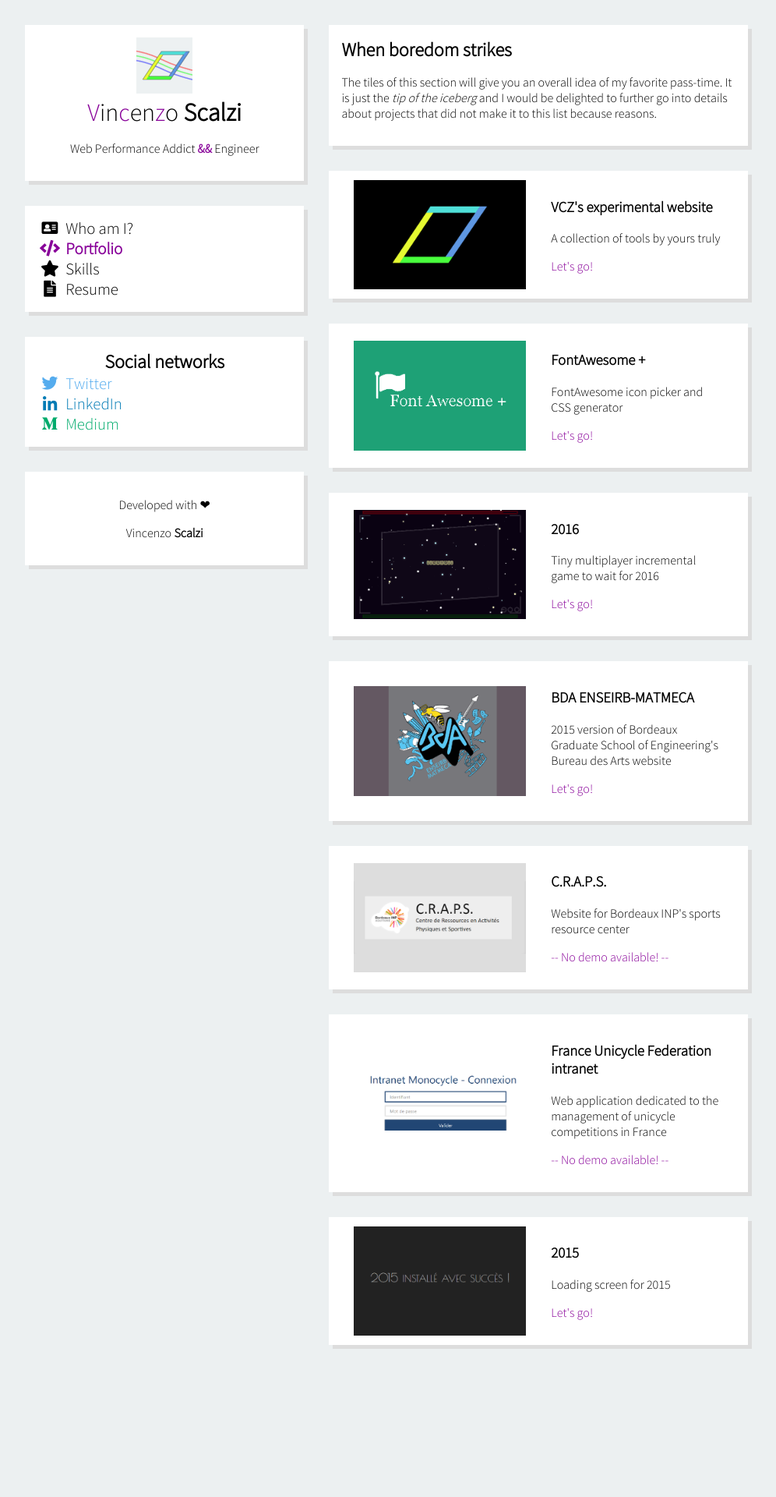
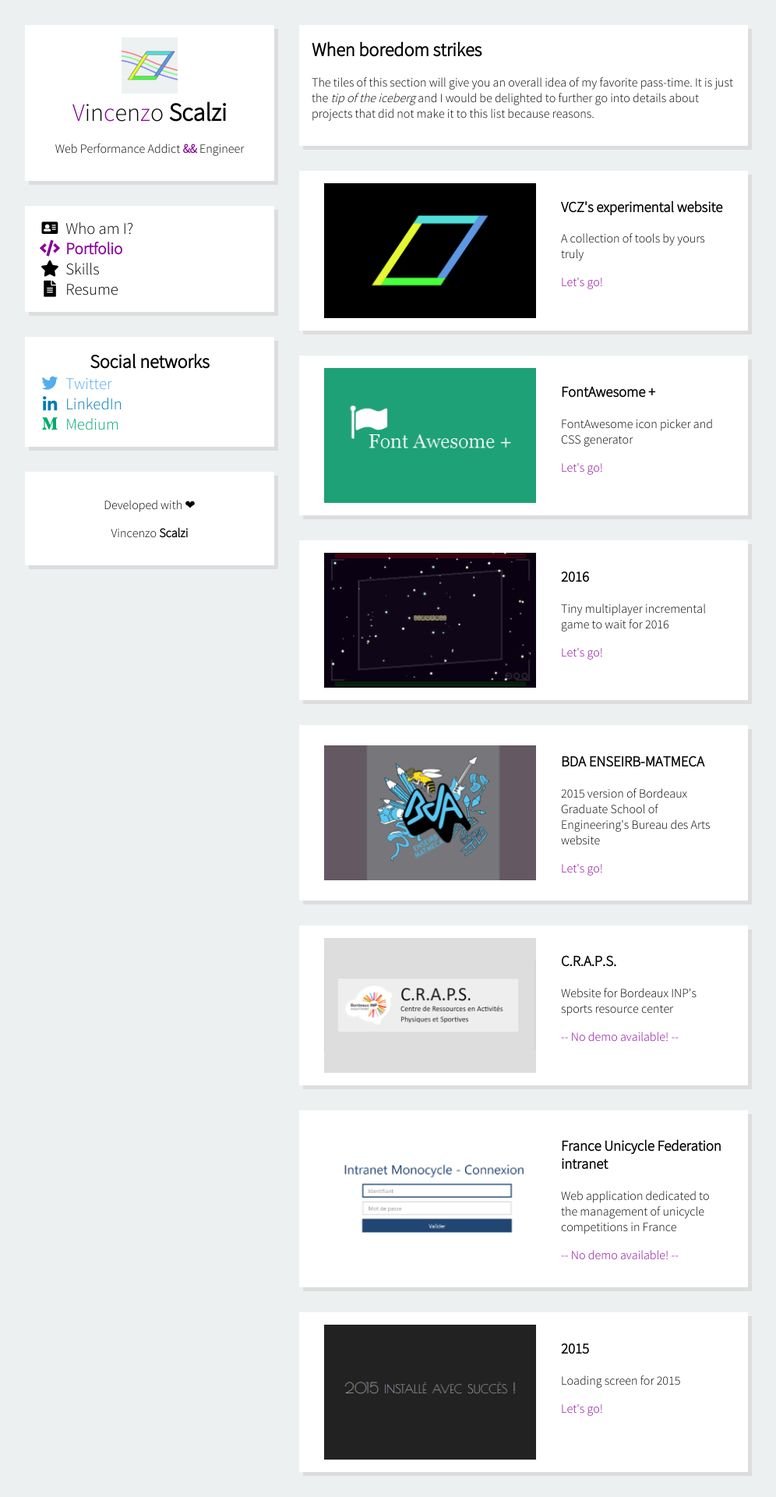
Before and after one commit to vcz-fr/Website, a Jekyll site: the page built from portfolio.html, in a window 1280 px wide. Shown: the whole page at 78% size, without its empty margins (144-1140 px from the left). Built offline with Jekyll 4.4.1, drawn with Linux system fonts in a browser that asks for light colours; before the commit the page ends 1757 px from its top, so only the background shows below that.

Commit message:
[Feature] Portfolio images in the HTML

```diff
--- a/assets/css/global.scss
+++ b/assets/css/global.scss
@@ -83,14 +83,19 @@
 
 #p .d {
     display: flex;
-    align-items: stretch;
+
+    & > * {
+        width: 50%;
+        margin: 0 1rem;
+    }
+
+    .portfolio-image {
+        display: flex;
+        flex-direction: column;
+        justify-content: center;
+    }
 }
 
-#p .d > * {
-    width: 50%;
-    margin: 0 1rem;
-    position: relative;
-}
 
 u {
     display: inline-block;
@@ -111,42 +116,4 @@
     transition: all .1s;
 }
 
-.g {
-    padding-top: 63.6%;
-    display: inline-block;
-    width: 100%;
-    background-size: cover;
-    position: absolute;
-    top: 50%;
-    margin-top: -31.8%;
-}
-
-#i1 {
-    background-image: url("/assets/img/1.png");
-}
-
-#i2 {
-    background-image: url("/assets/img/2.png");
-}
-
-#i3 {
-    background-image: url("/assets/img/3.png");
-}
-
-#i4 {
-    background-image: url("/assets/img/4.png");
-}
-
-#i5 {
-    background-image: url("/assets/img/5.png");
-}
-
-#i6 {
-    background-image: url("/assets/img/6.png");
-}
-
-#i7 {
-    background-image: url("/assets/img/7.png");
-}
-
 @import "responsive";
--- a/portfolio.html
+++ b/portfolio.html
@@ -4,8 +4,8 @@
 permalink: /portfolio
 ---
 
-<div id=p>
-    <div class=c>
+<div id="p">
+    <div class="c">
         <h2>When boredom strikes</h2>
         <p>
             The tiles of this section will give you an overall idea of my favorite pass-time. It is just the
@@ -15,8 +15,8 @@
     </div>
     {% for item in site.data.portfolio %}
     <div class="c d">
-        <div>
-            <div id="{{item.imageID}}" class="g"></div>
+        <div class="portfolio-image">
+            <img alt="{{item.name}}" src="/assets/img/portfolio/{{item.image}}" />
         </div>
         <div>
             <h3>{{item.name}}</h3>
```
Also changed, not shown: _data/portfolio.yml (+7 -7 lines), assets/img/portfolio/1.png (renamed from assets/img/1.png), assets/img/portfolio/2.png (renamed from assets/img/2.png), assets/img/portfolio/3.png (renamed from assets/img/3.png), assets/img/portfolio/4.png (renamed from assets/img/4.png), assets/img/portfolio/5.png (renamed from assets/img/5.png), assets/img/portfolio/6.png (renamed from assets/img/6.png), assets/img/portfolio/7.png (renamed from assets/img/7.png).
